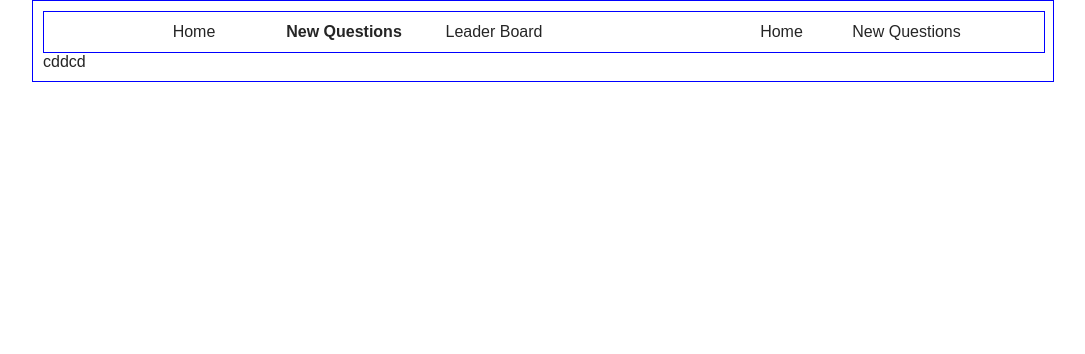
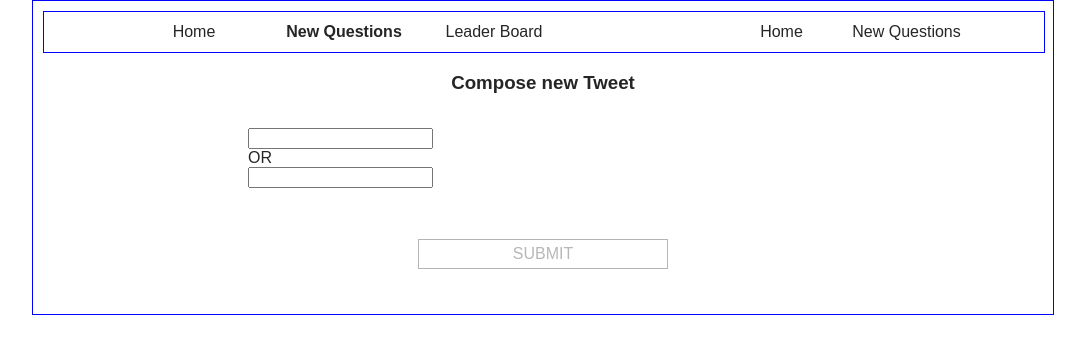
Before and after one commit to Muhammadcod/would-you-rather, a React (Create React App) app: page /new in a window 1280 px wide. Shown: the top 354 px of the page, without its empty margins (97-1182 px from the left). Built offline with nearby package versions, Linux system fonts and the light colour scheme.

Commit message:
fix: Fixing answered question direct route to result

```diff
--- a/src/components/App.js
+++ b/src/components/App.js
@@ -3,6 +3,7 @@ import { connect } from "react-redux";
 import { handleInitialData } from "../actions/shared";
 import QuestionPage from "./QuestionPage";
 import Dashboard from "./Dashboard";
+import PollResult from "./PollResult";
 import NewQuestion from "./NewQuestion";
 // // import LeaderBoard from "./LeaderBoard";
 // import LoadingBar from "react-redux-loading";
@@ -34,6 +35,10 @@ class App extends Component {
 										component={QuestionPage}
 									/>
 									<Route
+										path="/:id/result"
+										component={PollResult}
+									/>
+									<Route
 										path="/new"
 										component={NewQuestion}
 									/>
--- a/src/components/NewQuestion.js
+++ b/src/components/NewQuestion.js
@@ -1,7 +1,77 @@
 import React, { Component } from "react";
+import { connect } from "react-redux";
+// import { handleAddTweet } from "../actions/tweets";
+class NewQuestion extends Component {
+	state = {
+		optionOne: "",
+		optionTwo: "",
+	};
+	handleChange = (e) => {
+		const text = e.target.value;
 
-export default class NewQuestion extends Component {
+		this.setState(() => ({
+			text,
+		}));
+	};
+	handleSubmit = (e) => {
+		e.preventDefault();
+
+		const { text } = this.state;
+		const { dispatch, id } = this.props;
+
+		// todo: Add Tweet to Store
+
+		// console.log("New Tweet: ", text);
+		// dispatch(handleAddTweet(text, id));
+
+		this.setState(() => ({
+			text: "",
+		}));
+	};
 	render() {
-		return <div>cddcd</div>;
+		const { optionOne, optionTwo } = this.state;
+
+		{
+			/* todo: Redirect to / if submitted */
+		}
+
+		return (
+			<div>
+				<h3 className="center">Compose new Tweet</h3>
+				<form className="new-tweet" onSubmit={this.handleSubmit}>
+					<ul>
+						<li>
+							{/* <label>Label 1</label> */}
+							<input
+								type="text"
+								name="firstName"
+								value={optionOne}
+								onChange={this.handleChange}
+							/>
+						</li>
+						<span>OR</span>
+						<li>
+							{/* <label>Label 2</label> */}
+							<input
+								type="text"
+								name="firstName"
+								value={optionTwo}
+								onChange={this.handleChange}
+							/>
+						</li>
+					</ul>
+
+					<button
+						className="btn"
+						type="submit"
+						disabled={optionOne || optionTwo === ""}
+					>
+						Submit
+					</button>
+				</form>
+			</div>
+		);
 	}
 }
+
+export default connect()(NewQuestion);
--- /dev/null
+++ b/src/components/PollResult.js
@@ -0,0 +1,30 @@
+import React, { Component } from "react";
+import { connect } from "react-redux";
+// import { formatQuestion } from "../utils/helpers";
+
+class PollResult extends Component {
+	render() {
+		return (
+			<div className="polls">
+				<h5 className="questioner"> asks:</h5>
+				<div className="poll">
+					<img src="" alt="" className="avatar" />
+					<div className="poll-info">
+						<div className="option-one">
+							<p>Would you rather:</p>
+							<span>progress %</span>
+							<p>2 of 3</p>
+						</div>
+						<div className="option-two">
+							<p>Would you rather:</p>
+							<span>progress %</span>
+							<p>2 of 3</p>
+						</div>
+					</div>
+				</div>
+			</div>
+		);
+	}
+}
+
+export default connect()(PollResult);
--- a/src/components/Question.js
+++ b/src/components/Question.js
@@ -6,7 +6,13 @@ import { Link, withRouter } from "react-router-dom";
 class Question extends Component {
 	render() {
 		const { question } = this.props;
-		const { name, avatar, optionOne, id } = question;
+		// console.log("....", question);
+
+		// console.log("....", id, authedUser, question);
+
+		const { name, avatar, optionOne, id, hasAnswered } = question;
+		console.log("====", hasAnswered);
+
 		return (
 			<div className="polls">
 				<h5 className="questioner">{name} asks:</h5>
@@ -19,14 +25,26 @@ class Question extends Component {
 					<div className="poll-info">
 						<div className="bod">
 							<span>Would you rather</span>
-							<div>{optionOne.text} </div>
-							<div>or</div>
+							<div className="options">{optionOne.text} </div>
+							<div className="or">or</div>
 
-							<Link to={`/question/${id}`}>
-								<button type="submit" className="btn bod">
-									View Poll
-								</button>
-							</Link>
+							{hasAnswered === true ? (
+								<Link to={`${id}/result`}>
+									<button
+										type="submit"
+										className="btn bod"
+										style={{ color: `red` }}
+									>
+										View Poll
+									</button>
+								</Link>
+							) : (
+								<Link to={`/question/${id}`}>
+									<button type="submit" className="btn">
+										View Poll
+									</button>
+								</Link>
+							)}
 						</div>
 					</div>
 				</div>
--- a/src/components/QuestionPage.js
+++ b/src/components/QuestionPage.js
@@ -33,11 +33,14 @@ class QuestionPage extends Component {
 		}));
 	};
 
+	i;
 	render() {
 		// const { id } = this.props;
 		console.log("selected", this.state.selectedOption);
 		const { question } = this.props;
+
 		const { name, avatar, optionOne, optionTwo } = question;
+
 		return (
 			<>
 				<div className="polls">
@@ -52,8 +55,8 @@ class QuestionPage extends Component {
 							<div className="bod">
 								<span>Would you rather</span>
 								<form onSubmit={this.handleSubmit}>
-									<div className="form-check">
-										<label>
+									<div className="form-check border">
+										<label className="border">
 											<input
 												type="radio"
 												// name="radioGroup"
--- a/src/index.css
+++ b/src/index.css
@@ -143,62 +143,61 @@ li {
 
 .poll {
 	display: flex;
-	/* border: 1px solid #dad7d7; */
 }
 
-/*
-.poll {
+.poll-info {
 	width: 100%;
-    max-width: 530px;
-    border: 1px solid black;
-} */
-/* .poll {
-	padding: 10px;
-	display: flex;
-	border: 1px solid #dad7d7;
-	cursor: pointer;
 }
-.poll-info {
+
+.poll-info .bod form {
+	text-align: center;
+}
+
+.poll-info .bod form p {
+	text-align: center;
+	margin: 0 0;
+}
+
+.poll-info .bod form .form-check {
+	text-align: center;
+	letter-spacing: 0.8px;
+}
+
+.poll-info .bod form .form-check:first-child {
+	margin-top: 15px;
+}
+
+.poll-info .bod .options {
+	text-align: center;
+	margin-top: 15px;
+	letter-spacing: 0.8px;
+}
+
+.poll-info .bod .or {
+	text-align: center;
+}
+
+.poll-info .bod button {
+	margin-left: 45px;
+}
+
+.new-tweet {
+	width: 100%;
+	max-width: 590px;
 	margin: 0 auto;
 	display: flex;
-    width: 100%;
+	flex-direction: column;
+}
 
-	flex-direction: column;
-} */
+.newTweet ul {
+	width: 100%;
+}
 
-/* Hacky but less typing in the video */
-/* .poll-info > div > span:first-child {
-	font-weight: bold;
-	margin-right: 5px;
+.newTweet ul li {
+	width: 49%;
+	display: inline-block;
 }
-.poll-info > div > span:nth-child(2) {
-	color: #969696;
-	font-size: 16px;
+
+.newTweet ul li > * {
+	width: 100%;
 }
-.poll-info > div > div {
-	color: #969696;
-	font-size: 15px;
-	margin-left: 40px;
-	text-align: center;
-}
-.poll-info > div > div:nth-of-type(1) {
-	color: #969696;
-	font-size: 15px;
-	margin-top: 10px;
-	text-align: center;
-}
-.poll-info > div > p {
-	font-size: 18px;
-	margin: 10px 0;
-}
-.bod {
-    border-left: 1px solid #969696;
-
-}
-.questioner {
-    padding: 10px;
-    margin:0 0;
-    background-color:  #a3a3a3;
-    border: 1px solid #969696;
-
-} */
--- a/src/utils/helpers.js
+++ b/src/utils/helpers.js
@@ -15,7 +15,15 @@ export function formatQuestion(question, author, authedUser, parentQuestion) {
 		avatar: avatarURL,
 		optionOne,
 		optionTwo,
-		// hasVoted: votes.includes(authedUser),
+		hasAnswered:
+			optionOne.votes.includes(authedUser) ||
+			optionTwo.votes.includes(authedUser),
+		//             function percentage(num, per)
+		// {
+		//   return (num)*per;
+		// }
+
+		// console.log(percentage((2/3), 100));
 		parent: !parentQuestion
 			? null
 			: {
```
